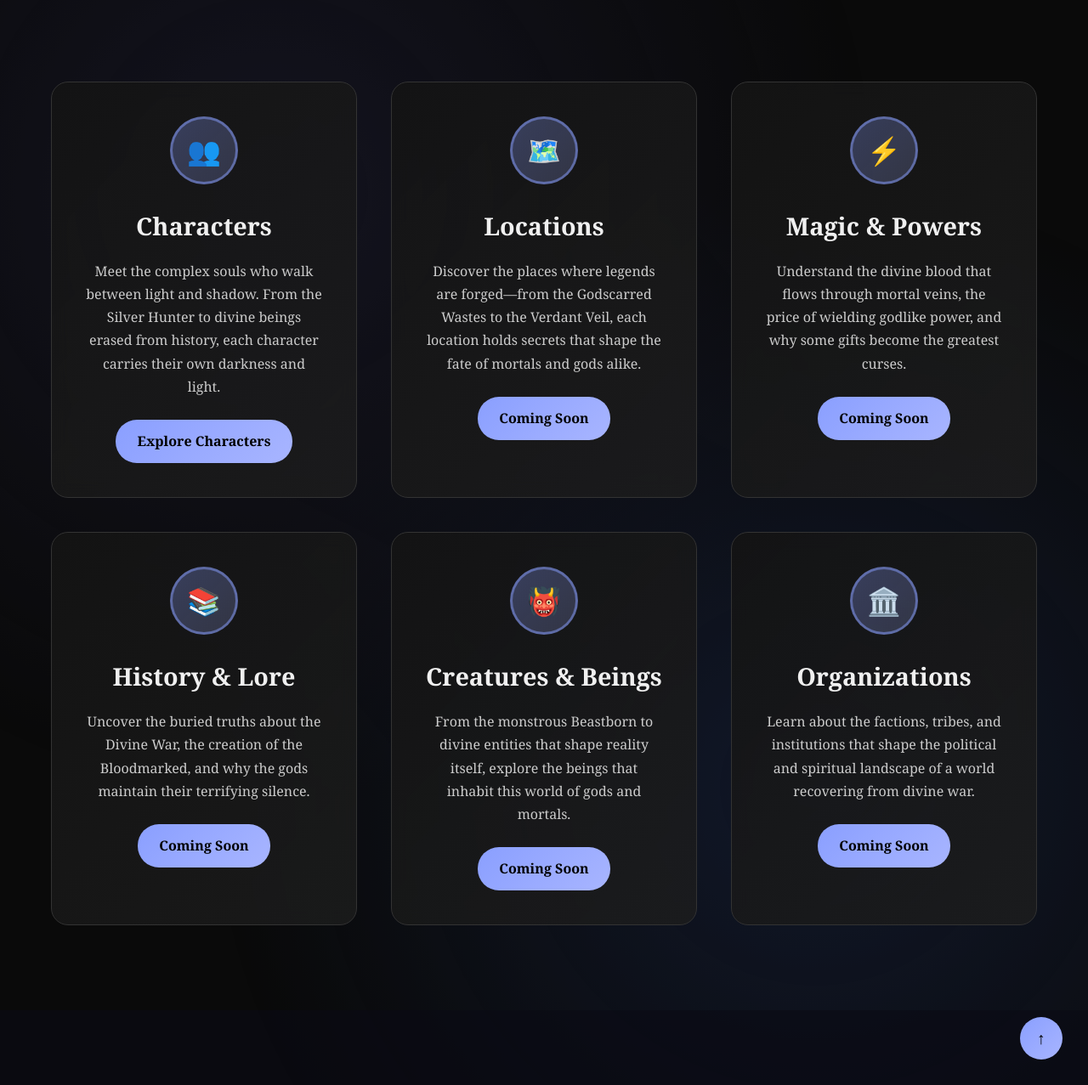
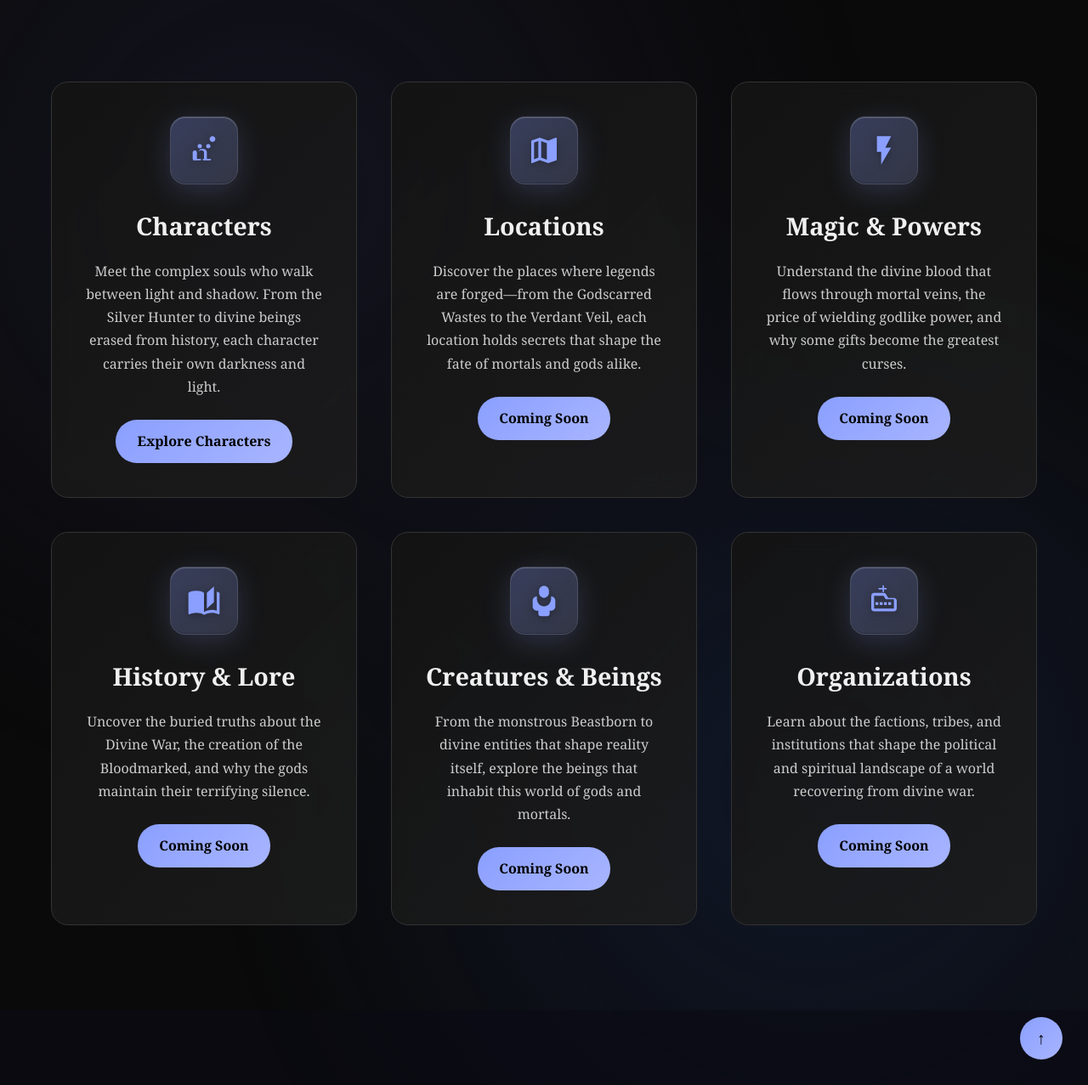
Before and after one commit to Mileena28/Mileena28.github.io, a Jekyll site: the page built from world-guide/index.html, in a window 1280 px wide and 1400 px high, scrolled down 529 px, cut to the strip 123-1400 px from the top of the window. Shown: the whole strip at 85% size. Built offline with Jekyll 4.4.1, drawn with Linux system fonts in a browser that asks for light colours.

Commit message:
Update index.html

```diff
--- a/world-guide/index.html
+++ b/world-guide/index.html
@@ -101,19 +101,54 @@ image: "/assets/images/world-guide-main.jpg"
         height: 80px;
         margin: 0 auto 25px;
         background: linear-gradient(135deg, rgba(138, 159, 255, 0.3), rgba(168, 181, 255, 0.2));
-        border-radius: 50%;
+        border-radius: 18px;
         display: flex;
         align-items: center;
         justify-content: center;
-        font-size: 2em;
-        color: #8a9fff;
-        border: 3px solid rgba(138, 159, 255, 0.5);
+        backdrop-filter: blur(20px);
+        border: 1px solid rgba(255, 255, 255, 0.1);
+        box-shadow:
+            0 8px 32px rgba(138, 159, 255, 0.2),
+            inset 0 1px 0 rgba(255, 255, 255, 0.2),
+            inset 0 -1px 0 rgba(0, 0, 0, 0.2);
+        transition: all 0.3s ease;
+        position: relative;
+        overflow: hidden;
+    }
+
+    .section-icon::before {
+        content: '';
+        position: absolute;
+        top: 0;
+        left: -100%;
+        width: 100%;
+        height: 100%;
+        background: linear-gradient(90deg, transparent, rgba(255, 255, 255, 0.2), transparent);
+        transition: left 0.5s ease;
+    }
+
+    .section-icon:hover::before {
+        left: 100%;
+    }
+
+    .section-icon svg {
+        width: 40px;
+        height: 40px;
+        fill: #8a9fff;
+        filter: drop-shadow(0 2px 4px rgba(0, 0, 0, 0.3));
         transition: all 0.3s ease;
     }
 
     .guide-section:hover .section-icon {
-        transform: scale(1.1);
-        box-shadow: 0 10px 20px rgba(138, 159, 255, 0.3);
+        transform: translateY(-5px) scale(1.05);
+        box-shadow:
+            0 20px 40px rgba(138, 159, 255, 0.3),
+            inset 0 1px 0 rgba(255, 255, 255, 0.3),
+            inset 0 -1px 0 rgba(0, 0, 0, 0.1);
+    }
+
+    .guide-section:hover .section-icon svg {
+        fill: #a8b5ff;
     }
 
     .section-title {
@@ -241,7 +276,13 @@ image: "/assets/images/world-guide-main.jpg"
         <div class="sections-grid">
 
             <div class="guide-section">
-                <div class="section-icon">👥</div>
+                <div class="section-icon">
+                    <svg viewBox="0 0 24 24" xmlns="http://www.w3.org/2000/svg">
+                        <path d="M16 4c0-1.11.89-2 2-2s2 .89 2 2c0 1.11-.89 2-2 2s-2-.89-2-2zM4 18v-4.5c0-.83.67-1.5 1.5-1.5S7 12.67 7 13.5V18h2.5c.28 0 .5.22.5.5s-.22.5-.5.5H4.5c-.28 0-.5-.22-.5-.5s.22-.5.5-.5H4zM12.5 11.5c.83 0 1.5.67 1.5 1.5V18h2.5c.28 0 .5.22.5.5s-.22.5-.5.5H11.5c-.28 0-.5-.22-.5-.5s.22-.5.5-.5H12v-4.5c0-.83-.67-1.5-1.5-1.5h-1c-.83 0-1.5.67-1.5 1.5V18h1.5c.28 0 .5.22.5.5s-.22.5-.5.5H6.5c-.28 0-.5-.22-.5-.5s.22-.5.5-.5H8v-4.5c0-1.38 1.12-2.5 2.5-2.5h1c1.38 0 2.5 1.12 2.5 2.5z"/>
+                        <circle cx="9" cy="9" r="1.5"/>
+                        <circle cx="15" cy="9" r="1.5"/>
+                    </svg>
+                </div>
                 <h2 class="section-title">Characters</h2>
                 <div class="section-description">
                     Meet the complex souls who walk between light and shadow. From the Silver Hunter to divine beings erased from history, each character carries their own darkness and light.
@@ -250,7 +291,11 @@ image: "/assets/images/world-guide-main.jpg"
             </div>
 
             <div class="guide-section">
-                <div class="section-icon">🗺️</div>
+                <div class="section-icon">
+                    <svg viewBox="0 0 24 24" xmlns="http://www.w3.org/2000/svg">
+                        <path d="M20.5,3L20.34,3.03L15,5.1L9,3L3.36,4.9C3.15,4.97 3,5.15 3,5.38V20.5A0.5,0.5 0 0,0 3.5,21L3.66,20.97L9,18.9L15,21L20.64,19.1C20.85,19.03 21,18.85 21,18.62V3.5A0.5,0.5 0 0,0 20.5,3M10,5.47L14,6.87V18.53L10,17.13V5.47M5,6.46L8,5.45V17.15L5,18.31V6.46M16,18.55L19,17.54V5.84L16,6.85V18.55Z"/>
+                    </svg>
+                </div>
                 <h2 class="section-title">Locations</h2>
                 <div class="section-description">
                     Discover the places where legends are forged—from the Godscarred Wastes to the Verdant Veil, each location holds secrets that shape the fate of mortals and gods alike.
@@ -259,7 +304,11 @@ image: "/assets/images/world-guide-main.jpg"
             </div>
 
             <div class="guide-section">
-                <div class="section-icon">⚡</div>
+                <div class="section-icon">
+                    <svg viewBox="0 0 24 24" xmlns="http://www.w3.org/2000/svg">
+                        <path d="M7,2V13H10V22L17,10H13L17,2H7Z"/>
+                    </svg>
+                </div>
                 <h2 class="section-title">Magic & Powers</h2>
                 <div class="section-description">
                     Understand the divine blood that flows through mortal veins, the price of wielding godlike power, and why some gifts become the greatest curses.
@@ -268,7 +317,11 @@ image: "/assets/images/world-guide-main.jpg"
             </div>
 
             <div class="guide-section">
-                <div class="section-icon">📚</div>
+                <div class="section-icon">
+                    <svg viewBox="0 0 24 24" xmlns="http://www.w3.org/2000/svg">
+                        <path d="M19,2L14,6.5V17.5L19,13V2M6.5,5C4.55,5 2.45,5.4 1,6.5V21.16C1,21.41 1.25,21.66 1.5,21.66C1.6,21.66 1.65,21.59 1.75,21.59C3.1,20.94 5.05,20.5 6.5,20.5C8.45,20.5 10.55,20.9 12,22C13.35,21.15 15.8,20.5 17.5,20.5C19.15,20.5 20.85,20.81 22.25,21.56C22.35,21.61 22.4,21.59 22.5,21.59C22.75,21.59 23,21.34 23,21.09V6.5C22.4,6.05 21.75,5.75 21,5.5V19C19.9,18.65 18.7,18.5 17.5,18.5C15.8,18.5 13.35,19.15 12,20V6.5C10.55,5.4 8.45,5 6.5,5Z"/>
+                    </svg>
+                </div>
                 <h2 class="section-title">History & Lore</h2>
                 <div class="section-description">
                     Uncover the buried truths about the Divine War, the creation of the Bloodmarked, and why the gods maintain their terrifying silence.
@@ -277,7 +330,14 @@ image: "/assets/images/world-guide-main.jpg"
             </div>
 
             <div class="guide-section">
-                <div class="section-icon">👹</div>
+                <div class="section-icon">
+                    <svg viewBox="0 0 24 24" xmlns="http://www.w3.org/2000/svg">
+                        <path d="M12,1.5C10.11,1.5 8.5,3.11 8.5,5V6.5C8.5,8.39 10.11,10 12,10C13.89,10 15.5,8.39 15.5,6.5V5C15.5,3.11 13.89,1.5 12,1.5M7,9V11A5,5 0 0,0 12,16A5,5 0 0,0 17,11V9C18.66,9 20,10.34 20,12V16C20,17.66 18.66,19 17,19H16V21A2,2 0 0,1 14,23H10A2,2 0 0,1 8,21V19H7C5.34,19 4,17.66 4,16V12C4,10.34 5.34,9 7,9Z"/>
+                        <circle cx="10" cy="6" r="1"/>
+                        <circle cx="14" cy="6" r="1"/>
+                        <path d="M9,7.5L10.5,8.5L12,7.5L13.5,8.5L15,7.5"/>
+                    </svg>
+                </div>
                 <h2 class="section-title">Creatures & Beings</h2>
                 <div class="section-description">
                     From the monstrous Beastborn to divine entities that shape reality itself, explore the beings that inhabit this world of gods and mortals.
@@ -286,7 +346,13 @@ image: "/assets/images/world-guide-main.jpg"
             </div>
 
             <div class="guide-section">
-                <div class="section-icon">🏛️</div>
+                <div class="section-icon">
+                    <svg viewBox="0 0 24 24" xmlns="http://www.w3.org/2000/svg">
+                        <path d="M21,10H15L13.5,7.5C13.1,6.9 12.4,6.5 11.7,6.5H5C3.9,6.5 3,7.4 3,8.5V17.5C3,18.6 3.9,19.5 5,19.5H19C20.1,19.5 21,18.6 21,17.5V12C21,10.9 20.1,10 19,10M19,17.5H5V8.5H11.7L13.2,11H19V17.5Z"/>
+                        <path d="M12,3V1.5A0.5,0.5 0 0,0 11.5,1A0.5,0.5 0 0,0 11,1.5V3H8.5A0.5,0.5 0 0,0 8,3.5A0.5,0.5 0 0,0 8.5,4H11V5.5A0.5,0.5 0 0,0 11.5,6A0.5,0.5 0 0,0 12,5.5V4H13.5A0.5,0.5 0 0,0 14,3.5A0.5,0.5 0 0,0 13.5,3H12Z"/>
+                        <path d="M6,13V15H8V13H6M9,13V15H11V13H9M12,13V15H14V13H12M15,13V15H17V13H15"/>
+                    </svg>
+                </div>
                 <h2 class="section-title">Organizations</h2>
                 <div class="section-description">
                     Learn about the factions, tribes, and institutions that shape the political and spiritual landscape of a world recovering from divine war.
```
